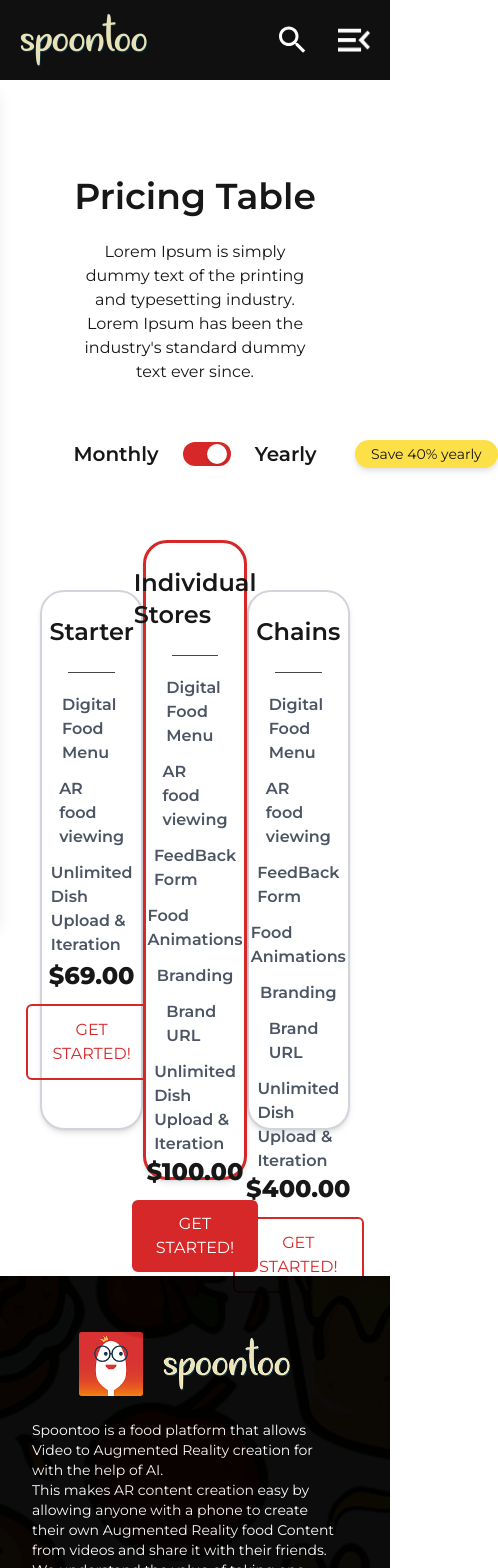
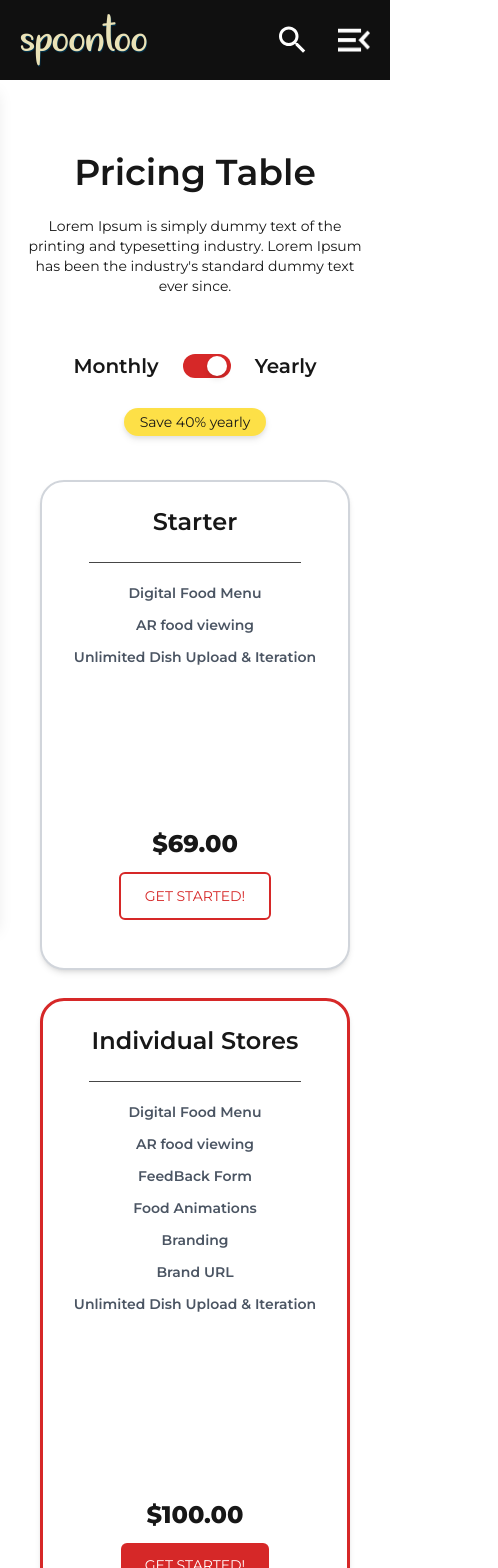
Before and after one commit to sudipblownfuse/spoontoo-dev, a Next.js app: page /pricing in a window 390 px wide. Shown: the top 1568 px of the page, 498 px wide, since content can reach past the window. Built offline with nearby package versions, Linux system fonts and the light colour scheme.

Commit message:
optimize Pricing page for all screen types

```diff
--- a/components/PricingComponents/HeadingSection.jsx
+++ b/components/PricingComponents/HeadingSection.jsx
@@ -4,7 +4,7 @@ import { motion } from "framer-motion";
 
 const HeadingSection = () => {
   return (
-    <section className="w-full h-auto pt-16">
+    <section className="w-full h-auto pt-10 sm:pt-16">
       <div className="w-full width-container mx-auto px-5 flex flex-col items-center">
         <motion.h1
           className="text-4xl font-semibold text-center"
@@ -17,7 +17,7 @@ const HeadingSection = () => {
         </motion.h1>
 
         <motion.h6
-          className="w-[70%] py-6 text-center"
+          className="w-full sm:w-[70%] py-6 text-center text-sm sm:text-base"
           initial={{ opacity: 0, y: 50 }}
           whileInView={{ opacity: 1, y: 0 }}
           transition={{ duration: 0.6, ease: "easeOut", delay: 0.2 }}
--- a/components/PricingComponents/PricingCards.jsx
+++ b/components/PricingComponents/PricingCards.jsx
@@ -49,11 +49,11 @@ const PricingCards = ({ isYearly }) => {
   ];
 
   return (
-    <div className="w-full width-container mx-auto px-10 flex justify-center items-center pt-16 pb-24">
+    <div className="w-full width-container mx-auto px-10 flex flex-col lg:flex-row justify-center items-center pt-16 pb-24">
       {packageData.map((item, index) => (
         <motion.div
           key={index}
-          className={`w-1/3 h-[540px] bg-white ${
+          className={`w-full sm:w-[60%] lg:w-1/3 h-[490px] sm:h-[540px] mt-7 bg-white ${
             index === 1 && "h-[640px]"
           } rounded-3xl flex flex-col justify-between items-center border-[2px] border-gray-300 ${
             index === 1 && "z-10 border-[3px] border-secondary"
@@ -61,6 +61,7 @@ const PricingCards = ({ isYearly }) => {
           initial={animations[index].initial}
           animate={animations[index].animate}
           transition={{ duration: 0.5, ease: "easeOut", delay: index * 0.2 }}
+          viewport={{once: true, amount:0.4}}
           whileHover={{ scale: 1.05 }}
         >
           {/* Top section */}
@@ -69,7 +70,7 @@ const PricingCards = ({ isYearly }) => {
             <div className="h-[1px] w-[80%] bg-[#464646]"></div>
             <div className="w-full flex flex-col items-center gap-3 pt-5">
               {item.offerings.map((offer, i) => (
-                <h5 key={i} className="font-semibold text-gray-600">
+                <h5 key={i} className="font-semibold text-gray-600 text-sm sm:text-base">
                   {offer}
                 </h5>
               ))}
@@ -82,7 +83,7 @@ const PricingCards = ({ isYearly }) => {
               ${isYearly ? item.price : ((item.price / 12) * 1.4).toFixed()}.00
             </h5>
             <button
-              className={`uppercase w-fit px-6 py-3 rounded-md my-3 ${
+              className={`uppercase w-fit px-6 py-3 rounded-md my-3 text-sm sm:text-base ${
                 index === 1
                   ? "text-white bg-secondary transform transition-all hover:scale-110 duration-300 ease-in-out"
                   : "text-secondary border-[2px] border-secondary transform transition-all hover:bg-secondary hover:text-white duration-300 ease-linear"
--- a/components/PricingComponents/PricingSection.jsx
+++ b/components/PricingComponents/PricingSection.jsx
@@ -33,7 +33,7 @@ const PricingSection = () => {
           </div>
           <h5 className={`px-4 py-2 text-xl font-semibold`}>Yearly</h5>
           {/* Yearly Offer */}
-          <div className="absolute flex justify-center -right-[60%]">
+          <div className="absolute flex justify-center -bottom-12 sm:-right-[60%] sm:bottom-2">
             <h6 className="relative text-sm px-4 py-1 bg-yellow-300 rounded-full drop-shadow-md">
               Save 40% yearly
             </h6>
--- a/components/layoutComponents/Navbar.jsx
+++ b/components/layoutComponents/Navbar.jsx
@@ -48,10 +48,10 @@ const Navbar = () => {
                   <Link
                     href={link.path}
                     onClick={toggleMenu}
-                    className={`block font-normal text-white text-sm uppercase hover:text-secondary ${
-                      pathname === link.path || pathname.startsWith(link.path)
+                    className={`block font-normal text-sm uppercase hover:text-secondary ${
+                      pathname === link.path
                         ? "text-secondary"
-                        : ""
+                        : "text-white"
                     }`}
                   >
                     {link.name}
```
